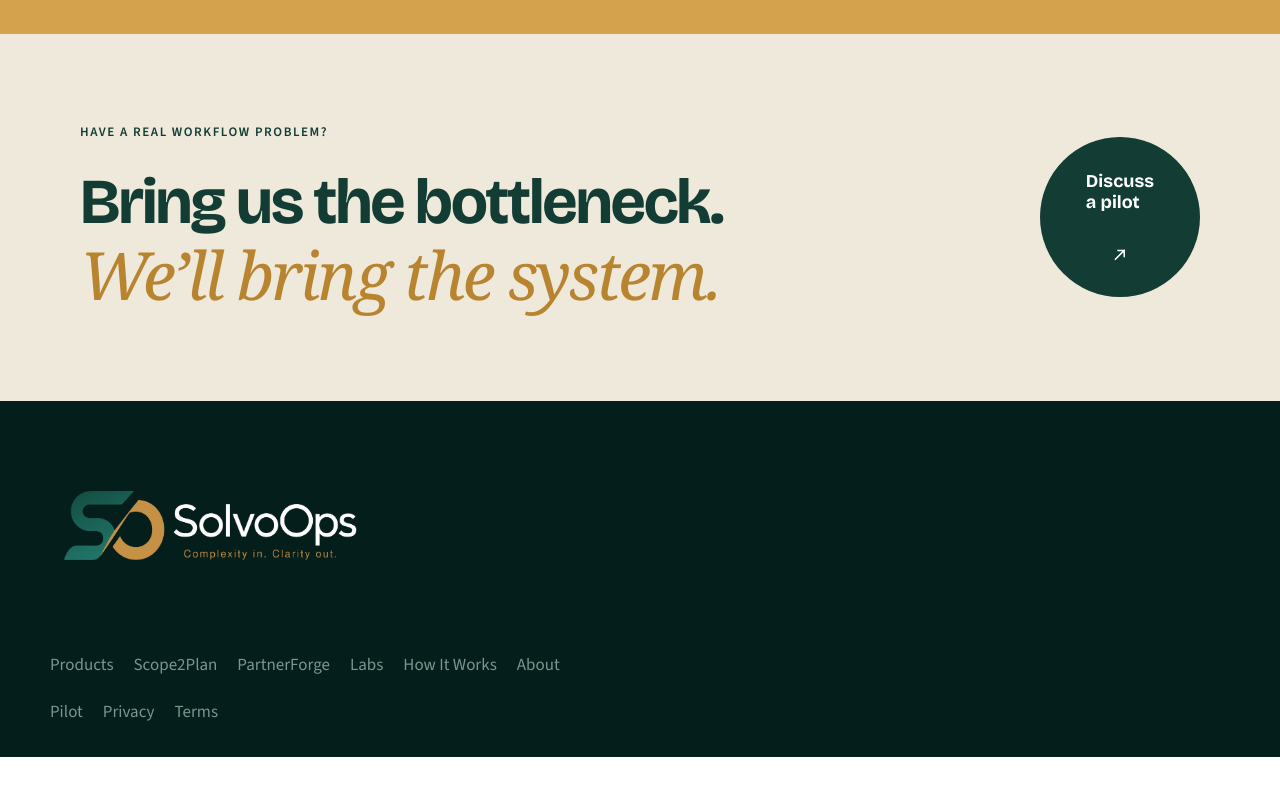
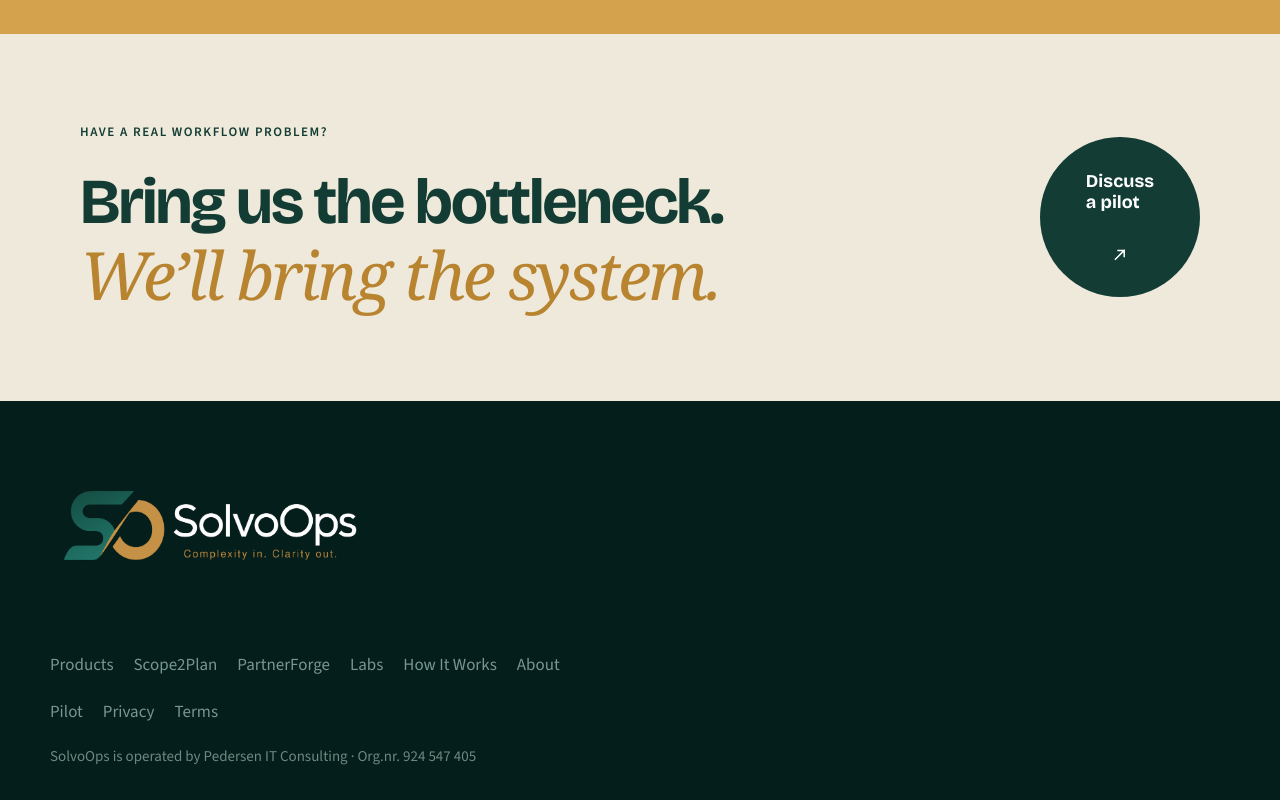
Before and after one commit to th3coke-dot/SolvoOps, a React (Vite) app: page / in a window 1280 px wide. Shown: the part 5101-5901 px from the top of the page. Before the commit the page ends 5858 px from the top, so only its background shows below. Built offline with nearby package versions, Linux system fonts and the light colour scheme.

Commit message:
Add Pedersen IT Consulting as the discreet operating entity
Show the ENK legal name and org number in the footer and legal pages,
not as a watermark over the SolvoOps brand.

Co-authored-by: th3coke-dot <th3coke-dot@users.noreply.github.com>

```diff
--- a/src/components/ui/SiteFooter.tsx
+++ b/src/components/ui/SiteFooter.tsx
@@ -1,5 +1,6 @@
 import { NavLink } from 'react-router-dom'
 import {
+  company,
   primaryProducts,
   secondaryNavigation,
 } from '../../content'
@@ -57,6 +58,11 @@ export function SiteFooter() {
             </NavLink>
           ))}
         </nav>
+        <p className="ds-site-footer__operator">
+          {company.name} is operated by {company.operator.legalName}
+          <span aria-hidden="true"> · </span>
+          Org.nr. {company.operator.organizationNumberLabel}
+        </p>
       </div>
     </footer>
   )
--- a/src/components/ui/ui.css
+++ b/src/components/ui/ui.css
@@ -654,6 +654,14 @@
   font-size: var(--text-sm);
 }
 
+.ds-site-footer__operator {
+  margin: 0;
+  max-width: 42rem;
+  color: #6f8880;
+  font-size: var(--text-sm);
+  line-height: 1.5;
+}
+
 @media (prefers-reduced-motion: reduce) {
   .ds-btn,
   .ds-product-card {
--- a/src/content/company.ts
+++ b/src/content/company.ts
@@ -16,6 +16,11 @@ export const company = {
   founderMission: 'Build technology that helps people work smarter, not harder.',
   contactEmail: 'hello@solvoops.com',
   siteUrl: 'https://solvoops.com',
+  operator: {
+    legalName: 'Pedersen IT Consulting',
+    organizationNumber: '924547405',
+    organizationNumberLabel: '924 547 405',
+  },
   connectedWorkflowNote:
     'Designed to support a connected delivery workflow.',
   founder: {
--- a/src/content/legal.ts
+++ b/src/content/legal.ts
@@ -15,7 +15,7 @@ export const privacyPageContent = {
   sections: [
     {
       title: 'Who we are',
-      body: `${company.name} operates ${company.siteUrl}. Contact: ${company.contactEmail}.`,
+      body: `${company.name} is operated by ${company.operator.legalName}, org.nr. ${company.operator.organizationNumberLabel}. Contact: ${company.contactEmail}.`,
     },
     {
       title: 'What this site collects',
@@ -51,7 +51,7 @@ export const termsPageContent = {
   sections: [
     {
       title: 'About this site',
-      body: `${company.siteUrl} provides company and product information for ${company.name}. Product environments linked from this site may have separate terms.`,
+      body: `${company.siteUrl} provides company and product information for ${company.name}, operated by ${company.operator.legalName}, org.nr. ${company.operator.organizationNumberLabel}. Product environments linked from this site may have separate terms.`,
     },
     {
       title: 'Informational content',
```
Also changed, not shown: 1 other file (tests, documents, lock files or other folders).
